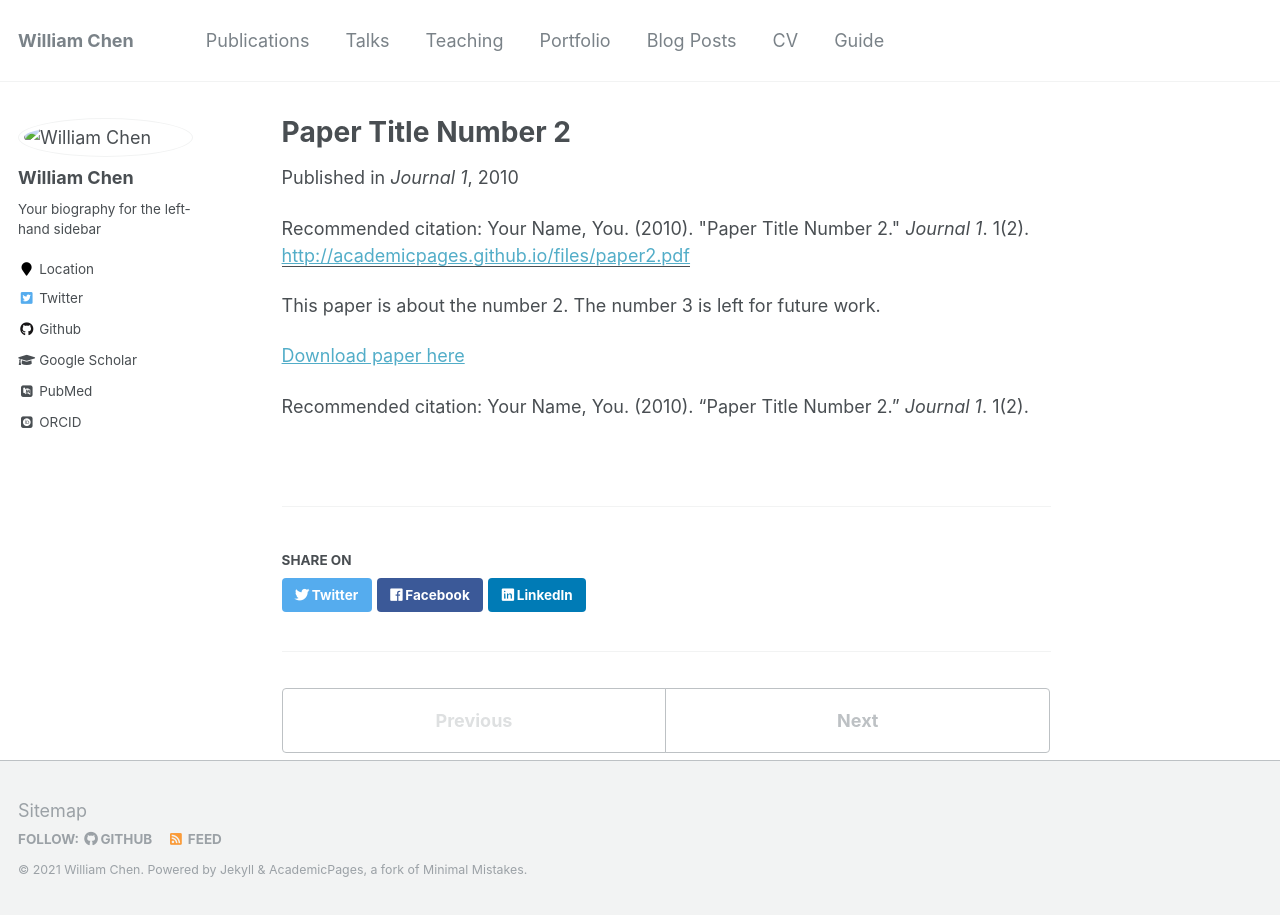
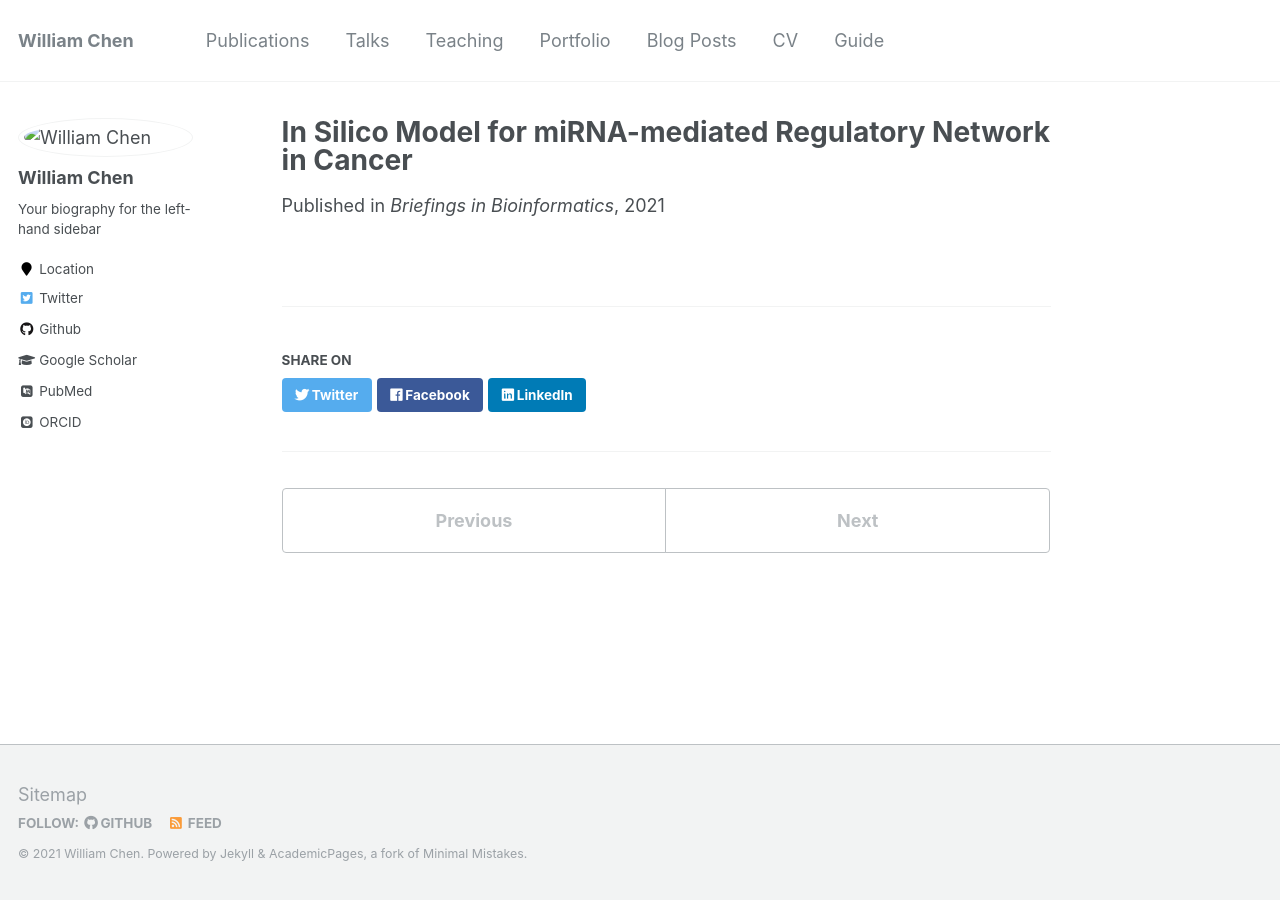
Before and after one commit to wanchichen/wanchichen.github.io, a Jekyll site: the page built from _publications/2010-10-01-paper-title-number-2.md, in a window 1280 px wide. Built offline with Jekyll 4.4.1, drawn with Linux system fonts in a browser that asks for light colours; some web fonts are replaced.

Commit message:
Update 2010-10-01-paper-title-number-2.md

```diff
--- a/_publications/2010-10-01-paper-title-number-2.md
+++ b/_publications/2010-10-01-paper-title-number-2.md
@@ -1,15 +1,9 @@
 ---
-title: "Paper Title Number 2"
+title: "In Silico Model for miRNA-mediated Regulatory Network in Cancer"
 collection: publications
-permalink: /publication/2010-10-01-paper-title-number-2
+permalink: /publication/miRNA
 excerpt: 'This paper is about the number 2. The number 3 is left for future work.'
-date: 2010-10-01
-venue: 'Journal 1'
-paperurl: 'http://academicpages.github.io/files/paper2.pdf'
-citation: 'Your Name, You. (2010). &quot;Paper Title Number 2.&quot; <i>Journal 1</i>. 1(2).'
+date: 2021-07-01
+venue: 'Briefings in Bioinformatics'
+authors: 'Khandakar Tanvir Ahmed, Jiao Sun, William Chen, Irene Martinez, Sze Cheng, Wencai Zhang, Jeongsik Yong, and Wei Zhang.'
 ---
-This paper is about the number 2. The number 3 is left for future work.
-
-[Download paper here](http://academicpages.github.io/files/paper2.pdf)
-
-Recommended citation: Your Name, You. (2010). "Paper Title Number 2." <i>Journal 1</i>. 1(2).
```
